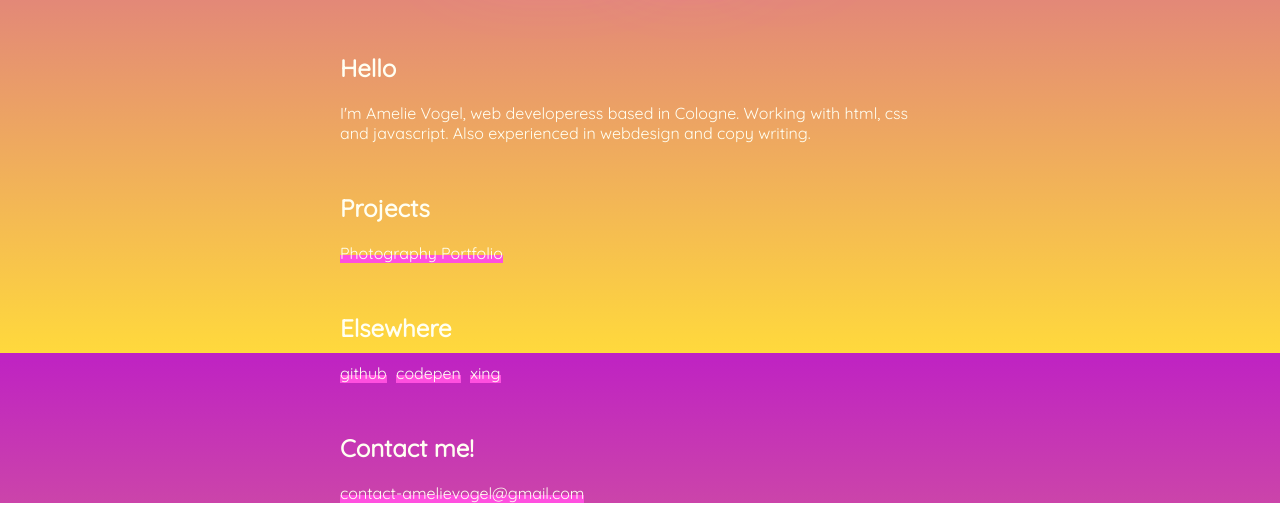
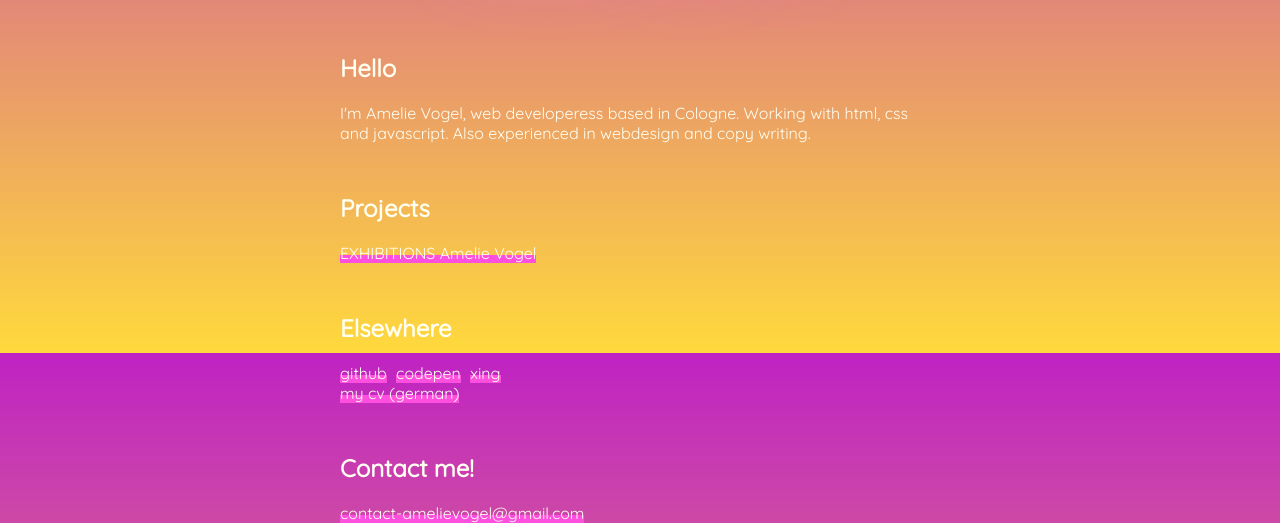
Before and after one commit to amlivgl/amlivgl.github.io, a plain HTML site: page index.html in a window 1280 px wide. Shown: the part 447-970 px from the top of the page. Drawn offline with Linux system fonts and the light colour scheme; a web font is replaced by a local one.

Commit message:
changed cv

```diff
--- a/index.html
+++ b/index.html
@@ -28,13 +28,18 @@
         <section class="container">
             <h2>Projects</h2>
             <!--<a class="links" href="#">Architecture Blog</a>-->
-            <a class="links" href="https://photo.amelie-vogel.com/">Photography Portfolio</a>
+            <a class="links" href="https://exhibitions.amelie-vogel.com">EXHIBITIONS Amelie Vogel</a>
         </section>
         <section class="container">
             <h2>Elsewhere</h2>
+            <div>
             <a class="links" href="https://github.com/amlivgl">github</a>
             <a class="links" href="https://codepen.io/amlivgl">codepen</a>
             <a class="links" href="https://www.xing.com/profile/Amelie_Vogel7/cv?sc_o=mxb_p">xing</a>
+            </div>
+            <div>
+                <a class="links" href="https://cv.amelie-vogel.com">my cv (german)</a>
+            </div>
         </section>
         <section class="container">
             <h2>Contact me!</h2>
```
